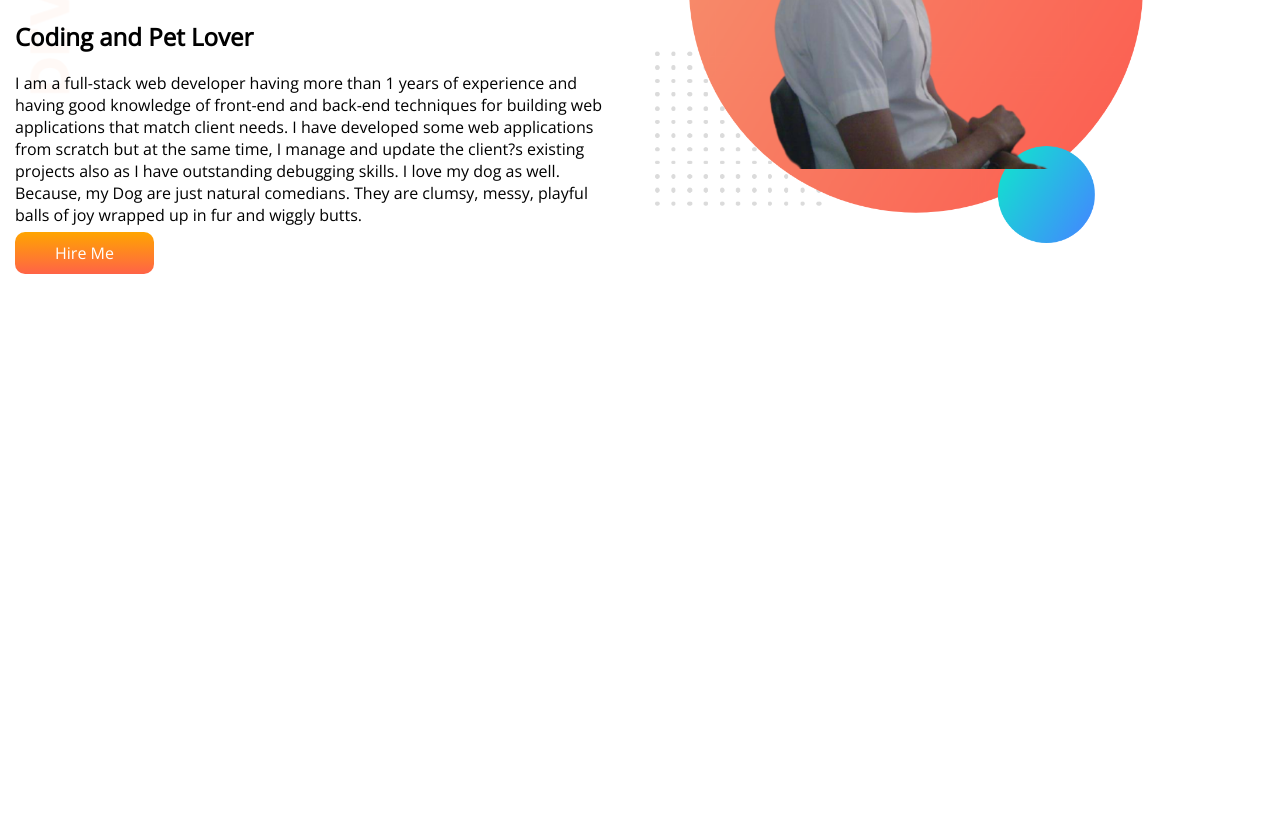
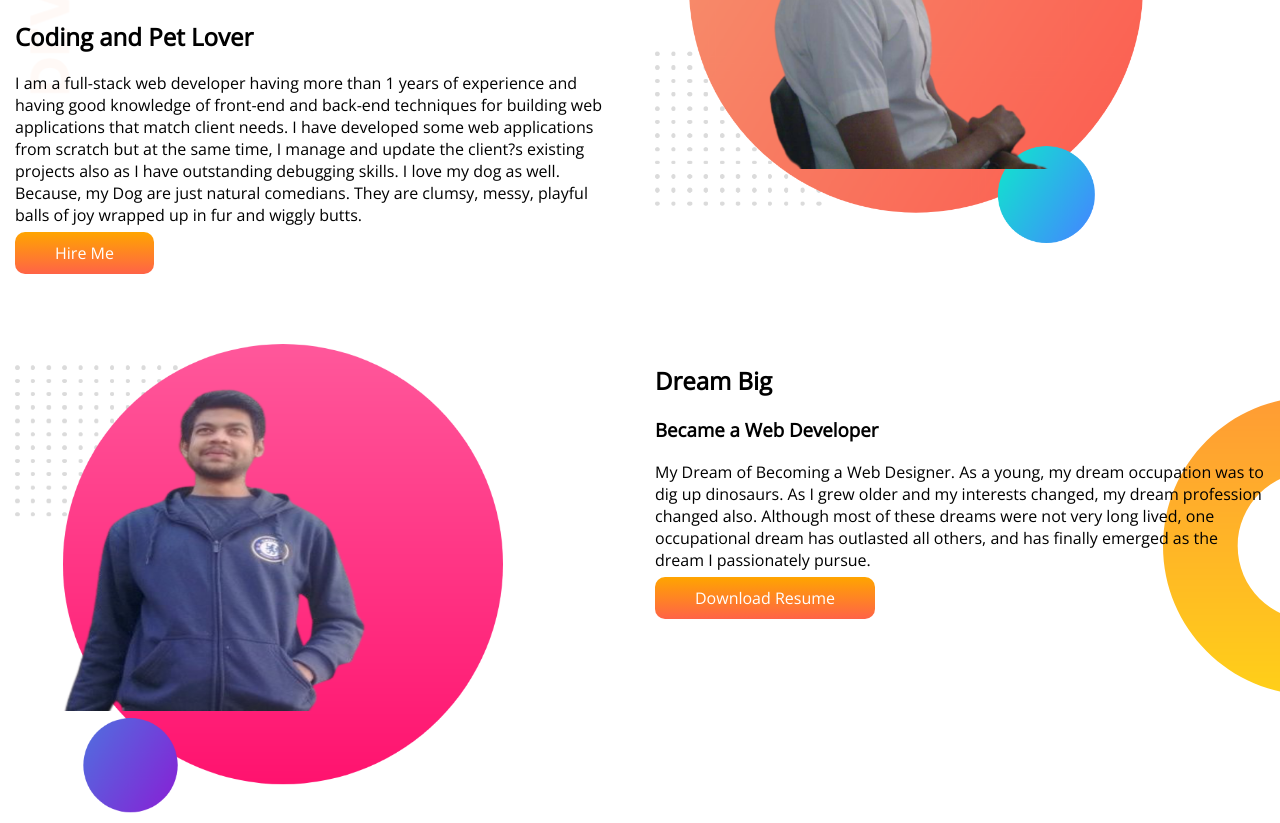
Before and after one commit to sanjit43/my-portfolio-two, a plain HTML site: page index.html in a window 1280 px wide. Shown: the part 266-1089 px from the top of the page. Before the commit the page ends 800 px from the top, so only its background shows below. Drawn offline with nearby package versions, Linux system fonts and the light colour scheme.

Commit message:
dream big section add

```diff
--- a/index.html
+++ b/index.html
@@ -37,6 +37,24 @@
             <img src="images/first image.png" alt="">
         </div>
     </section>
+    <section class="flexible-container-two">
+        <div class="half-width">
+            <img src="images/dream-big.png" alt="">
+        </div>
+        <div class="half-width">
+            <h2>Dream Big</h2>
+            <h3>Became a Web Developer</h3>
+            <p>My Dream of Becoming a Web Designer. As a young, my dream occupation was to dig up dinosaurs. As I grew
+                older
+                and
+                my interests changed, my dream profession changed also. Although most of these dreams were not very long
+                lived,
+                one occupational dream has outlasted all others, and has finally emerged as the dream I passionately
+                pursue.
+            </p>
+            <a class="button-link" href="#">Download Resume</a>
+        </div>
+    </section>
 </body>
 
 </html>
--- a/style.css
+++ b/style.css
@@ -40,3 +40,10 @@ section{
     background-image: url(images/top-banner.png);
     background-repeat: no-repeat;
 }
+
+.flexible-container-two{
+    background-image: url(images/dream-bg.png);
+    background-repeat: no-repeat;
+    background-position: right;
+    padding-top: 50px;
+}
```
